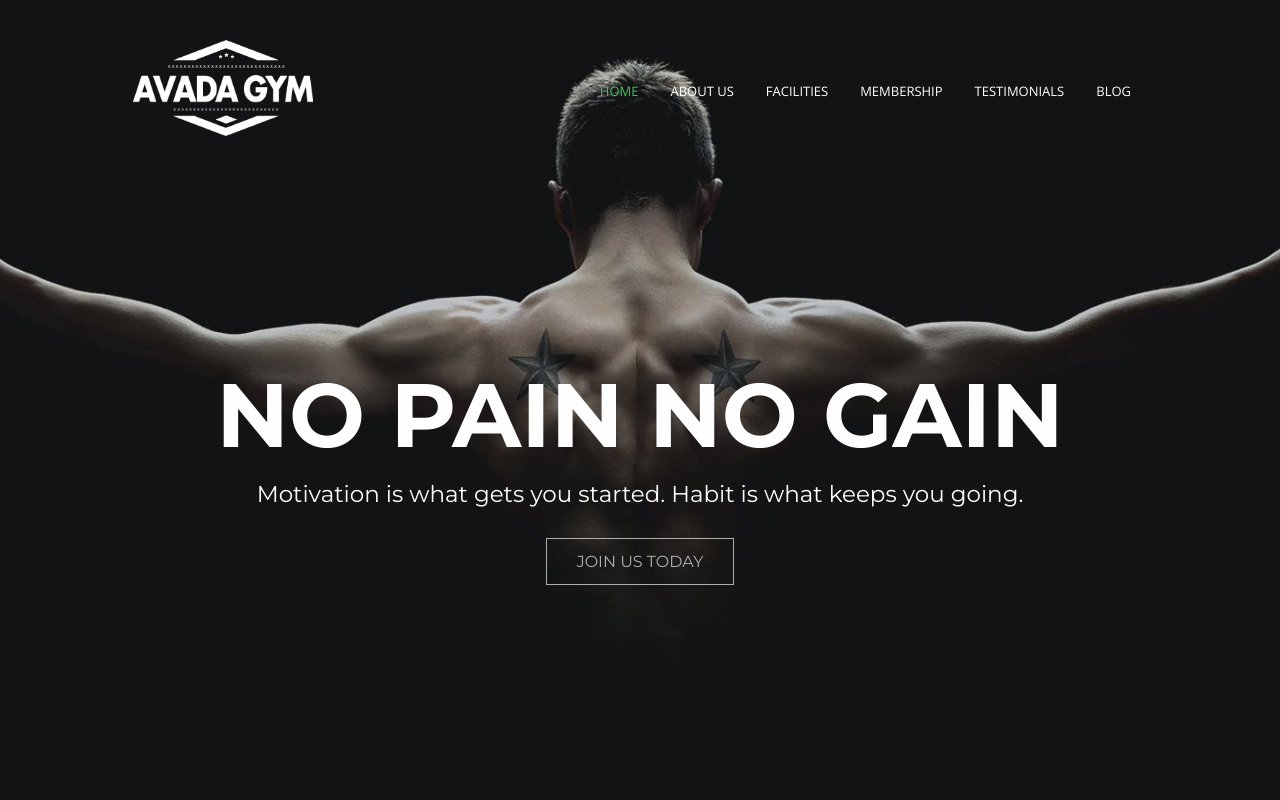
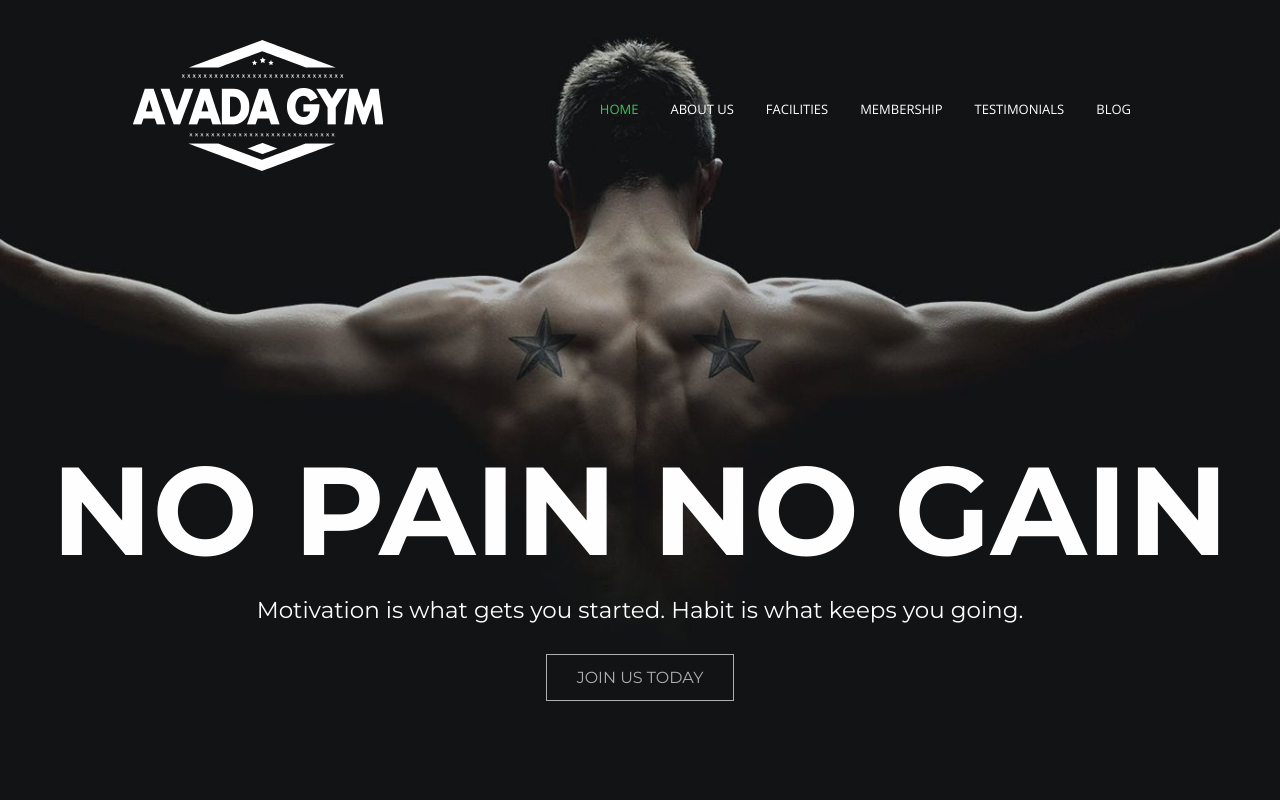
Before and after one commit to pizzi9523/proj-html-vuejs, a Vue app: page / in a window 1280 px wide. Shown: the top 800 px of the page. Built offline with nearby package versions, Linux system fonts and the light colour scheme; the HTML template or start-up script is replaced by a standard one.

Commit message:
fix header and jumbotron sizes

```diff
--- a/src/components/Jumbotron.vue
+++ b/src/components/Jumbotron.vue
@@ -20,7 +20,7 @@ export default {};
 .jumbotron {
   background-image: url("../assets/images/home-banner.jpg");
   background-size: cover;
-  background-position-y: -20px;
+  background-position-y: -75px;
   background-position-x: center;
   color: $primary-text-color;
   margin-top: -180px;
@@ -30,9 +30,9 @@ export default {};
   justify-content: center;
   align-items: center;
   .jumbo_text {
-    margin-top: 15px;
+    margin-top: 135px;
     h1 {
-      font-size: 90px;
+      font-size: 125px;
       padding: 10px;
     }
 
--- a/src/components/SiteHeader.vue
+++ b/src/components/SiteHeader.vue
@@ -1,12 +1,7 @@
 <template>
   <header>
     <div class="logo">
-      <img
-        width="180"
-        height="96"
-        src="../assets/images/gym_logo_1x.png"
-        alt=""
-      />
+      <img src="../assets/images/gym_logo_1x.png" alt="" />
     </div>
     <!-- /.logo  -->
     <nav>
```
